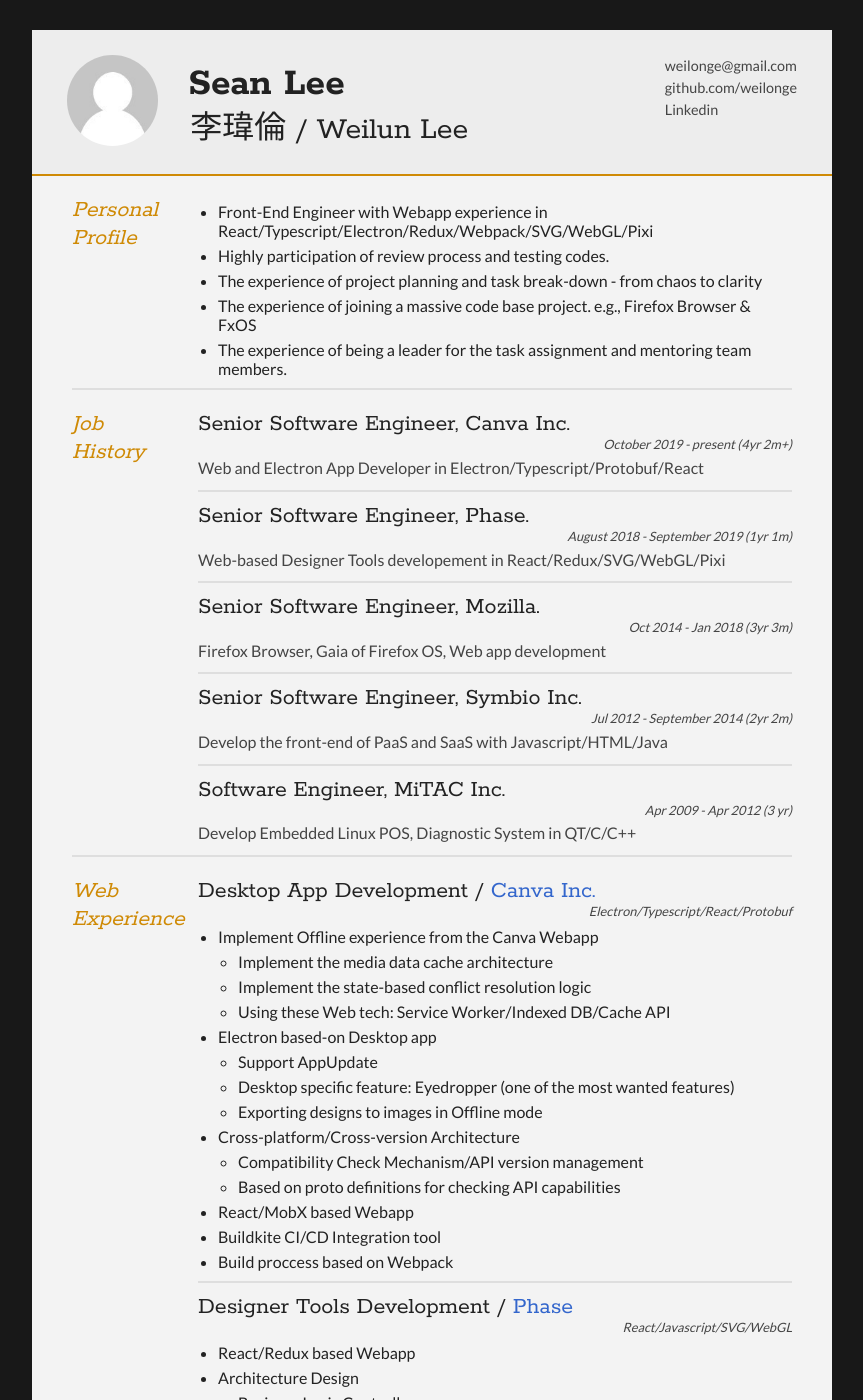
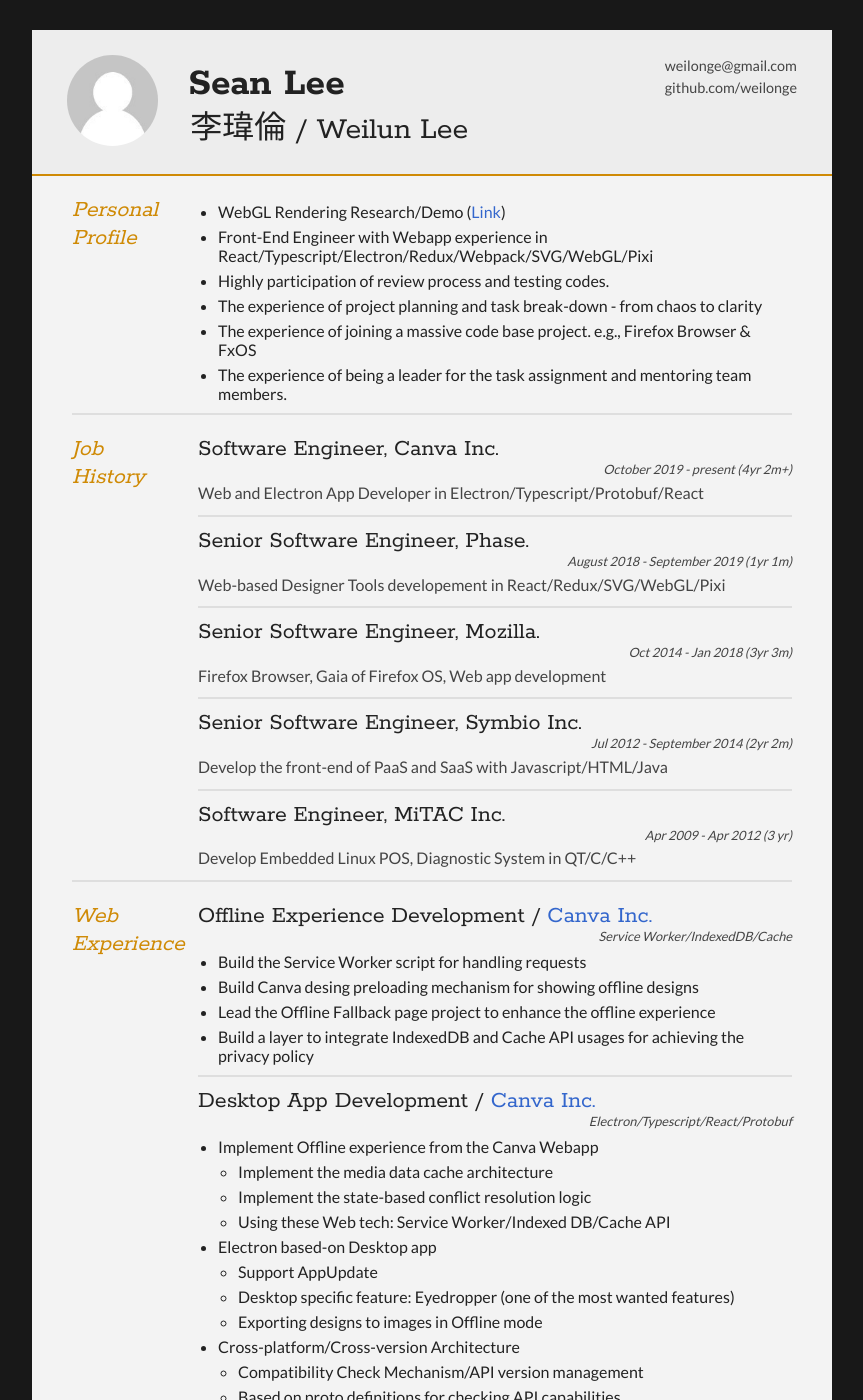
Before and after one commit to weilonge/weilonge.github.io, a Jekyll site: the page resume/index.html, which Jekyll copies as it is, in a window 1280 px wide and 1400 px high. Shown: the whole window, without its empty margins (208-1071 px from the left). Built offline with Jekyll 4.4.1, drawn with Linux system fonts in a browser that asks for light colours.

Commit message:
resume update

```diff
--- a/resume/index.html
+++ b/resume/index.html
@@ -39,7 +39,6 @@
           <ul>
             <li><a target="_blank" href="mailto:weilonge@gmail.com">weilonge@gmail.com</a></li>
             <li><a target="_blank" href="https://github.com/weilonge">github.com/weilonge</a></li>
-            <li><a target="_blank" href="https://www.linkedin.com/in/sean-lee-075b3b65/">Linkedin</a></li>
           </ul>
         </div>
         <div class="clear"></div>
@@ -54,6 +53,7 @@
           <div class="sectionContent">
             <article>
               <ul>
+                <li>WebGL Rendering Research/Demo (<a href="https://norahstudio.github.io/renderer/">Link</a>)</li>
                 <li>Front-End Engineer with Webapp experience in React/Typescript/Electron/Redux/Webpack/SVG/WebGL/Pixi</li>
                 <li>Highly participation of review process and testing codes.</li>
                 <li>The experience of project planning and task break-down - from chaos to clarity</li>
@@ -72,7 +72,7 @@
 
           <div class="sectionContent">
             <article>
-              <h2>Senior Software Engineer, Canva Inc.</h2>
+              <h2>Software Engineer, Canva Inc.</h2>
               <p class="subDetails">October 2019 - present (<span id="currentWorkPeriod">1yr 6m+</span>)</p>
               <p>Web and Electron App Developer in Electron/Typescript/Protobuf/React</p>
             </article>
@@ -107,6 +107,16 @@
 
           <div class="sectionContent">
             <article>
+              <h2>Offline Experience Development / <a target="_blank" href="https://canva.com/">Canva Inc.</a></h2>
+              <p class="subDetails">Service Worker/IndexedDB/Cache</p>
+              <ul>
+                <li>Build the Service Worker script for handling requests</li>
+                <li>Build Canva desing preloading mechanism for showing offline designs</li>
+                <li>Lead the Offline Fallback page project to enhance the offline experience</li>
+                <li>Build a layer to integrate IndexedDB and Cache API usages for achieving the privacy policy</li>
+              </ul>
+            </article>
+            <article>
               <h2>Desktop App Development / <a target="_blank" href="https://canva.com/">Canva Inc.</a></h2>
               <p class="subDetails">Electron/Typescript/React/Protobuf</p>
               <ul>
@@ -134,7 +144,6 @@
                   </ul>
                 </li>
                 <li>React/MobX based Webapp</li>
-                <li>Buildkite CI/CD Integration tool</li>
                 <li>Build proccess based on Webpack</li>
               </ul>
             </article>
```
Also changed, not shown: 1 other file.
